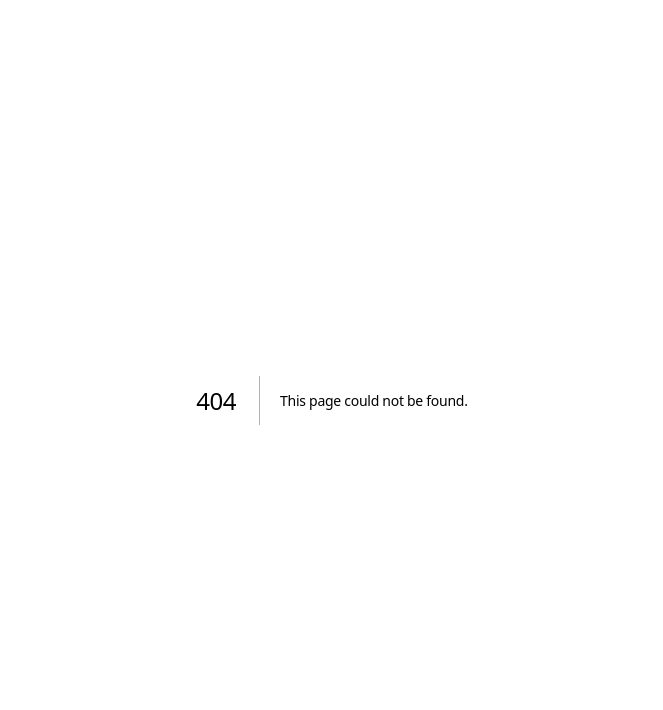
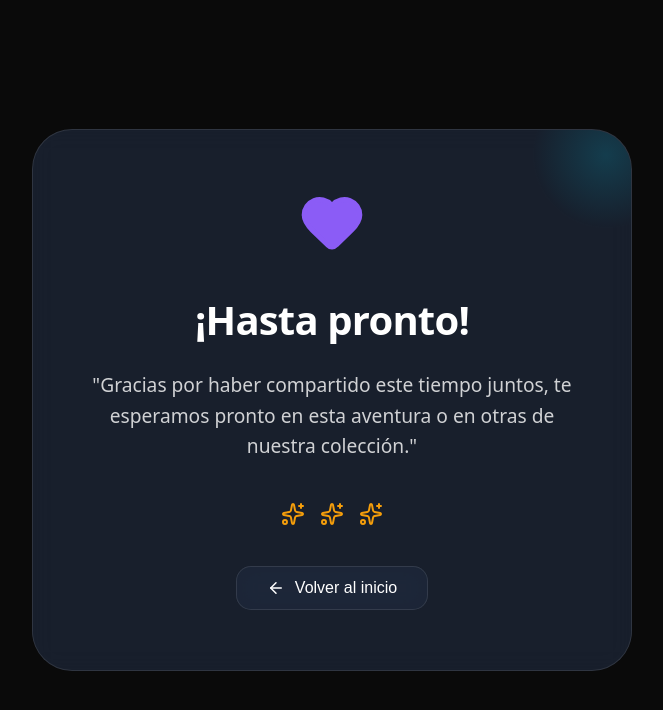
Before and after one commit to FernandoFerreyra11/play-balance-portfolio, a Next.js app: page /goodbye in a window 1280 px wide. Before the commit this address had no page. Shown: the top 710 px of the page, without its empty margins (308-971 px from the left). Built offline with nearby package versions, Linux system fonts and the light colour scheme.

Commit message:
feat: add goodbye page and update family deletion redirect

```diff
--- /dev/null
+++ b/src/app/goodbye/page.tsx
@@ -0,0 +1,103 @@
+'use client';
+
+import { motion } from 'framer-motion';
+import { Heart, Stars, ArrowLeft } from 'lucide-react';
+import Link from 'next/link';
+
+export default function GoodbyePage() {
+  return (
+    <div style={{
+      minHeight: '100vh',
+      display: 'flex',
+      justifyContent: 'center',
+      alignItems: 'center',
+      background: '#0a0a0a',
+      color: 'white',
+      padding: '20px',
+      fontFamily: 'system-ui',
+      textAlign: 'center'
+    }}>
+      <motion.div
+        initial={{ opacity: 0, y: 20 }}
+        animate={{ opacity: 1, y: 0 }}
+        transition={{ duration: 0.8 }}
+        className="glass"
+        style={{
+          maxWidth: '600px',
+          padding: '60px 40px',
+          borderRadius: '40px',
+          border: '1px solid rgba(255, 255, 255, 0.1)',
+          position: 'relative',
+          overflow: 'hidden'
+        }}
+      >
+        {/* Decoración de fondo */}
+        <div style={{
+          position: 'absolute',
+          top: '-50px',
+          right: '-50px',
+          width: '150px',
+          height: '150px',
+          background: 'radial-gradient(circle, rgba(6, 182, 212, 0.2) 0%, transparent 70%)',
+          zIndex: 0
+        }} />
+
+        <motion.div
+          animate={{ scale: [1, 1.1, 1] }}
+          transition={{ duration: 2, repeat: Infinity }}
+          style={{ marginBottom: '30px', color: 'var(--primary-color)', display: 'inline-block' }}
+        >
+          <Heart size={64} fill="var(--primary-color)" />
+        </motion.div>
+
+        <h1 style={{ fontSize: '2.5rem', fontWeight: 800, marginBottom: '20px' }}>
+          ¡Hasta pronto!
+        </h1>
+
+        <p style={{
+          fontSize: '1.2rem',
+          lineHeight: '1.6',
+          color: 'rgba(255, 255, 255, 0.8)',
+          marginBottom: '40px'
+        }}>
+          "Gracias por haber compartido este tiempo juntos, te esperamos pronto en esta aventura o en otras de nuestra colección."
+        </p>
+
+        <div style={{ display: 'flex', justifyContent: 'center', gap: '15px', marginBottom: '40px' }}>
+          <Stars color="var(--gold-color)" />
+          <Stars color="var(--gold-color)" />
+          <Stars color="var(--gold-color)" />
+        </div>
+
+        <Link href="/" style={{ textDecoration: 'none' }}>
+          <motion.button
+            whileHover={{ scale: 1.05 }}
+            whileTap={{ scale: 0.95 }}
+            className="glass"
+            style={{
+              padding: '12px 30px',
+              borderRadius: '15px',
+              border: '1px solid var(--border-color)',
+              color: 'white',
+              display: 'flex',
+              alignItems: 'center',
+              gap: '10px',
+              cursor: 'pointer',
+              fontSize: '1rem',
+              margin: '0 auto'
+            }}
+          >
+            <ArrowLeft size={18} /> Volver al inicio
+          </motion.button>
+        </Link>
+      </motion.div>
+
+      <style jsx>{`
+        .glass {
+          background: rgba(255, 255, 255, 0.03);
+          backdrop-filter: blur(10px);
+        }
+      `}</style>
+    </div>
+  );
+}
```
Also changed, not shown: src/app/actions/family.ts (+40 -3 lines), src/app/admin/page.tsx (+50 -2 lines).
